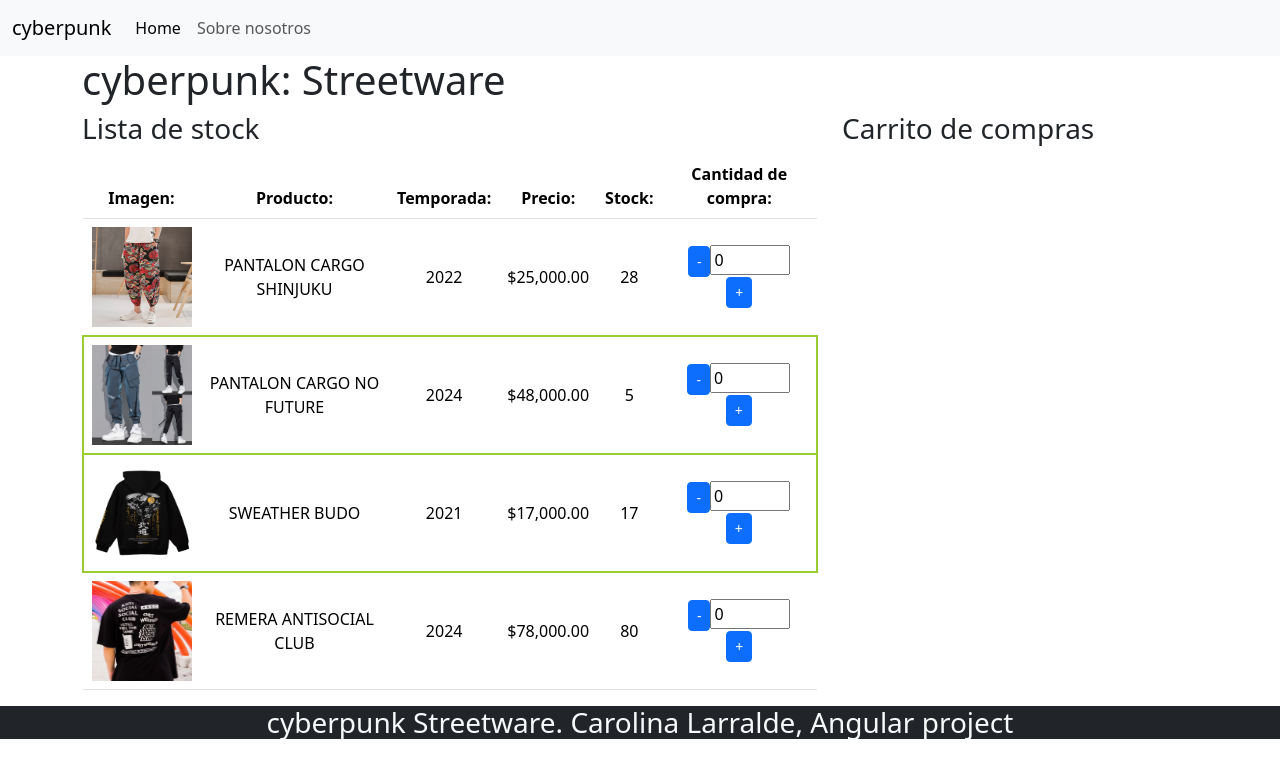
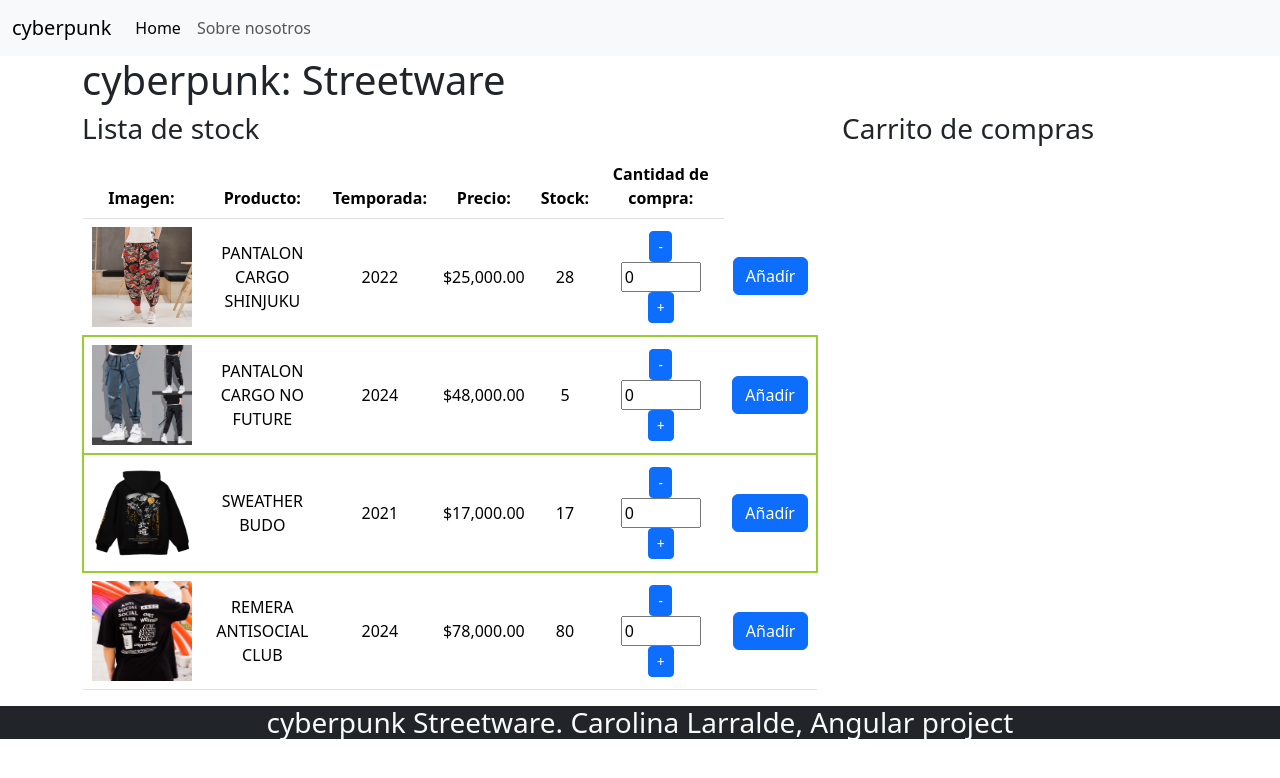
Before and after one commit to cLarralde/cLarraldeAngular, an Angular app: page /cyberpunk in a window 1280 px wide. Shown: the top 778 px of the page. Built offline with nearby package versions, Linux system fonts and the light colour scheme.

Commit message:
Clase 7 min 51:00

```diff
--- a/src/app/carrito/carrito.component.ts
+++ b/src/app/carrito/carrito.component.ts
@@ -1,10 +1,14 @@
-import { Component } from '@angular/core';
+import { Component, OnInit } from '@angular/core';
+import { ClothesCartService } from '../clothes-cart.service';
 
 @Component({
   selector: 'app-carrito',
   templateUrl: './carrito.component.html',
   styleUrl: './carrito.component.scss'
 })
-export class CarritoComponent {
-
+export class CarritoComponent implements OnInit {
+constructor( private cart: ClothesCartService){
 }
+  ngOnInit(): void {
+  }
+}
--- /dev/null
+++ b/src/app/clothes-cart.service.ts
@@ -0,0 +1,20 @@
+import { Injectable } from '@angular/core';
+import { Producto } from './clothes-list/Producto';
+
+@Injectable({
+  providedIn: 'root',
+})
+export class ClothesCartService {
+  carrito: Producto[] = [];
+  constructor() {}
+  //Maneja logica del carrito.
+  addToCart(producto: Producto) {
+    let item = this.carrito.find((v1)=> v1.nombre == producto.nombre) /*Si pongo el tipo se rompe */
+    if(!item){
+      this.carrito.push({... producto});
+    } else{
+      item.cantidad += producto.cantidad;
+    }
+    console.log(this.carrito);
+  }
+}
--- a/src/app/clothes-list/clothes-list.component.html
+++ b/src/app/clothes-list/clothes-list.component.html
@@ -30,6 +30,11 @@
           [max]="producto.stock"
         ></app-input-number-refactored>
       </td>
+      <td>
+        <button class="btn btn-primary" (click)="addCart(producto)">
+          Añadír
+        </button>
+      </td>
     </tr>
     } @empty {
     <tr>
--- a/src/app/clothes-list/clothes-list.component.ts
+++ b/src/app/clothes-list/clothes-list.component.ts
@@ -1,5 +1,6 @@
 import { Component, OnInit } from '@angular/core';
 import { Producto } from './Producto';
+import { ClothesCartService } from '../clothes-cart.service';
 
 @Component({
   selector: 'app-clothes-list',
@@ -47,6 +48,13 @@ export class ClothesListComponent implements OnInit {
     },
   ];
 
-  constructor() {}
+  constructor(private cart: ClothesCartService) {}
+
   ngOnInit(): void {}
+
+  addCart(producto: Producto): void {
+    this.cart.addToCart(producto);
+    producto.stock -= producto.cantidad;
+    producto.cantidad = 0;
+  }
 }
```
